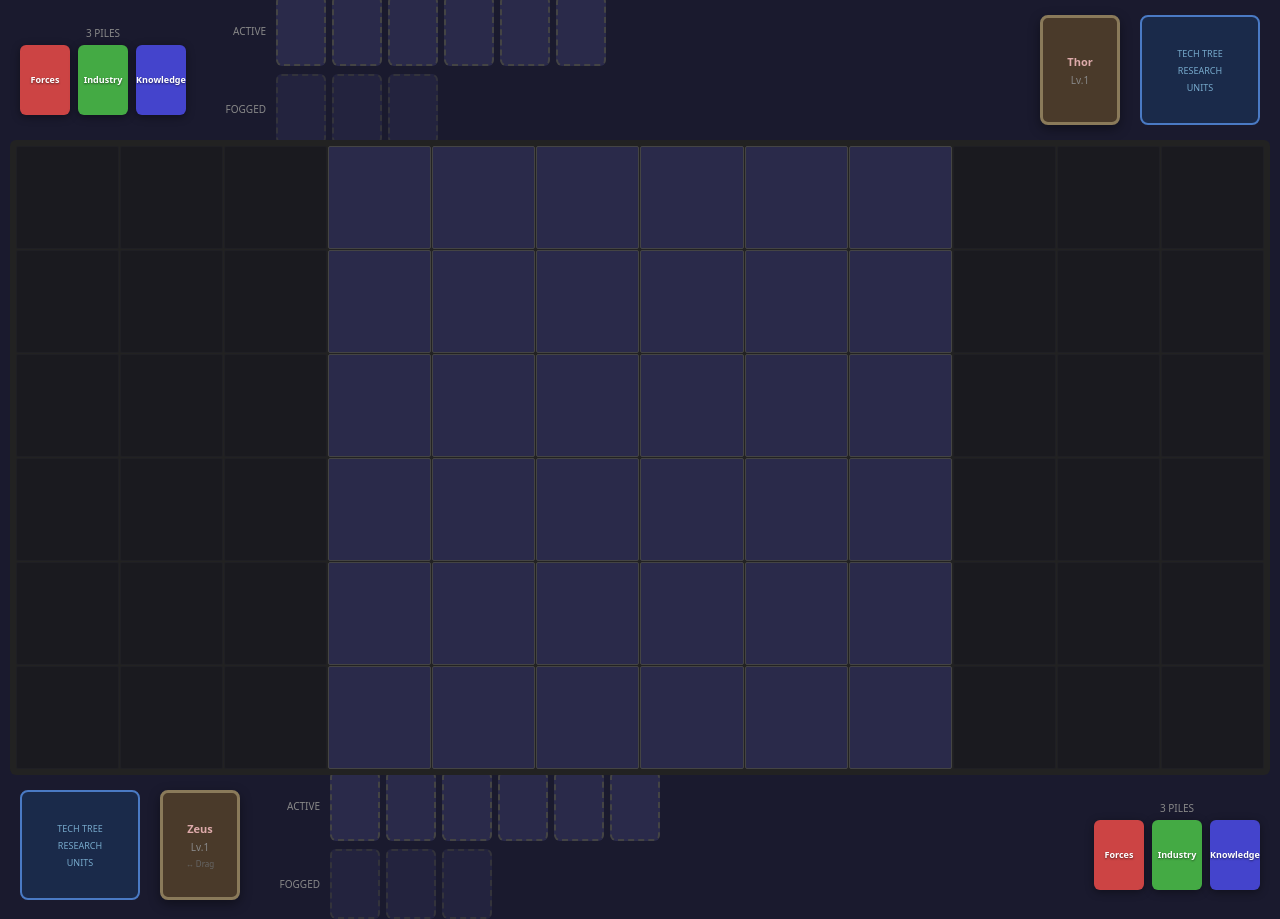
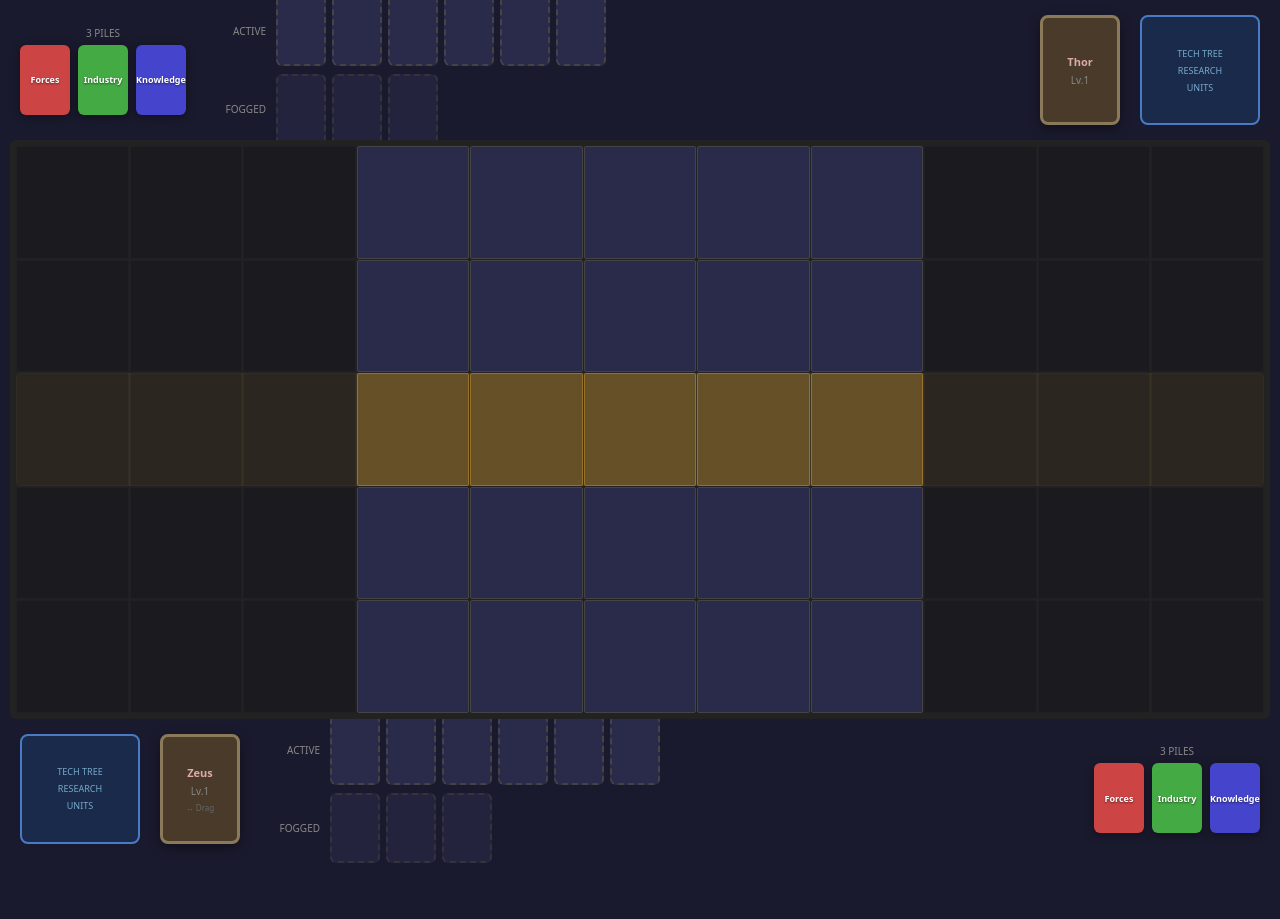
Before and after one commit to hopskotchradio/empires-hand, a React (Vite) app: page / in a window 1280 px wide. After the commit the page ends 863 px from the top, so only its background shows below. Built offline with nearby package versions, Linux system fonts and the light colour scheme.

Commit message:
New layout: 3 fog zones | 5x5 grid with control lane | 3 fog zones

```diff
--- a/src/components/Board.tsx
+++ b/src/components/Board.tsx
@@ -7,11 +7,13 @@ interface BoardProps {
   currentPlayerId: string;
 }
 
-// Grid layout: 3x3 Fog | 6x6 Grid | 3x3 Fog
-const FOG_SIZE = 3;
-const GRID_SIZE = 6;
-const TOTAL_COLS = FOG_SIZE + GRID_SIZE + FOG_SIZE; // 12
-const TOTAL_ROWS = GRID_SIZE; // 6
+// Grid layout: 3 fog zones | 5x5 Grid | 3 fog zones
+// Middle row (row 2) is the control lane
+const FOG_COLS = 3;
+const GRID_SIZE = 5;
+const TOTAL_COLS = FOG_COLS + GRID_SIZE + FOG_COLS; // 11
+const TOTAL_ROWS = GRID_SIZE; // 5
+const CONTROL_LANE_ROW = 2; // Middle row for control points
 
 export const Board: React.FC<BoardProps> = ({ gameState, currentPlayerId }) => {
   const currentPlayer = gameState.players.find(p => p.id === currentPlayerId);
@@ -19,20 +21,20 @@ export const Board: React.FC<BoardProps> = ({ gameState, currentPlayerId }) => {
 
   if (!currentPlayer || !opponent) return null;
 
-  // Track unit positions with state for dragging (positions within the 6x6 grid)
+  // Track unit positions with state for dragging (positions within the 5x5 grid)
   const [unitPositions, setUnitPositions] = useState({
-    'zeus-1': { x: 2, y: 5 }, // Bottom area
-    'thor-1': { x: 3, y: 0 }, // Top area
+    'zeus-1': { x: 2, y: 4 }, // Bottom area
+    'thor-1': { x: 2, y: 0 }, // Top area
   });
 
   const [draggedUnit, setDraggedUnit] = useState<string | null>(null);
 
-  // Convert to unit format for SpriteLayer (add FOG_SIZE offset for rendering)
+  // Convert to unit format for SpriteLayer (add FOG_COLS offset for rendering)
   const units = useMemo(() => [
     {
       id: 'zeus-1',
       card: { ...currentPlayer.hero, id: 'zeus' },
-      gridX: unitPositions['zeus-1'].x + FOG_SIZE,
+      gridX: unitPositions['zeus-1'].x + FOG_COLS,
       gridY: unitPositions['zeus-1'].y,
       isHero: true,
       canMove: true,
@@ -40,7 +42,7 @@ export const Board: React.FC<BoardProps> = ({ gameState, currentPlayerId }) => {
     {
       id: 'thor-1',
       card: { ...opponent.hero, id: 'thor' },
-      gridX: unitPositions['thor-1'].x + FOG_SIZE,
+      gridX: unitPositions['thor-1'].x + FOG_COLS,
       gridY: unitPositions['thor-1'].y,
       isHero: true,
       canMove: false,
@@ -58,12 +60,12 @@ export const Board: React.FC<BoardProps> = ({ gameState, currentPlayerId }) => {
     e.dataTransfer.effectAllowed = 'move';
   }, [units]);
 
-  // Handle drop on grid cell (gridX is already 0-5 within the playable area)
+  // Handle drop on grid cell
   const handleDrop = useCallback((gridX: number, gridY: number, e: React.DragEvent) => {
     e.preventDefault();
     if (!draggedUnit) return;
 
-    // Check bounds (must be within 6x6 playable grid)
+    // Check bounds (must be within 5x5 playable grid)
     if (gridX < 0 || gridX >= GRID_SIZE || gridY < 0 || gridY >= GRID_SIZE) return;
 
     setUnitPositions(prev => ({
@@ -89,12 +91,18 @@ export const Board: React.FC<BoardProps> = ({ gameState, currentPlayerId }) => {
         <div style={styles.gridContainer}>
           <div style={styles.grid}>
             {Array.from({ length: TOTAL_ROWS }).map((_, row) => (
-              <div key={row} style={styles.row}>
+              <div key={row} style={{
+                ...styles.row,
+                // Highlight control lane
+                backgroundColor: row === CONTROL_LANE_ROW ? 'rgba(200, 150, 50, 0.15)' : 'transparent',
+                borderRadius: 4,
+              }}>
                 {Array.from({ length: TOTAL_COLS }).map((_, col) => {
-                  const isLeftFog = col < FOG_SIZE;
-                  const isRightFog = col >= FOG_SIZE + GRID_SIZE;
+                  const isLeftFog = col < FOG_COLS;
+                  const isRightFog = col >= FOG_COLS + GRID_SIZE;
                   const isFog = isLeftFog || isRightFog;
                   const isGrid = !isFog;
+                  const isControlLane = row === CONTROL_LANE_ROW;
                   const isValidDrop = isGrid && draggedUnit !== null;
 
                   return (
@@ -102,13 +110,13 @@ export const Board: React.FC<BoardProps> = ({ gameState, currentPlayerId }) => {
                       key={`${row}-${col}`}
                       style={{
                         ...styles.cell,
-                        backgroundColor: isFog ? '#0a0a1a' : '#2a2a4a',
-                        border: isFog ? '1px solid #1a1a2a' : '1px solid #444',
+                        backgroundColor: isFog ? '#0a0a1a' : (isControlLane ? 'rgba(200, 150, 50, 0.3)' : '#2a2a4a'),
+                        border: isFog ? '1px solid #1a1a2a' : (isControlLane ? '1px solid rgba(200, 150, 50, 0.5)' : '1px solid #444'),
                         cursor: isValidDrop ? 'copy' : 'default',
                         opacity: isFog ? 0.3 : 1,
                       }}
                       onDragOver={isGrid ? handleDragOver : undefined}
-                      onDrop={isGrid ? (e) => handleDrop(col - FOG_SIZE, row, e) : undefined}
+                      onDrop={isGrid ? (e) => handleDrop(col - FOG_COLS, row, e) : undefined}
                     />
                   );
                 })}
@@ -117,8 +125,8 @@ export const Board: React.FC<BoardProps> = ({ gameState, currentPlayerId }) => {
           </div>
           <SpriteLayer
             units={units}
-            width={400}
-            height={200}
+            width={360}
+            height={180}
             onUnitClick={(unit) => console.log('Clicked:', unit.card.name)}
             draggedUnit={draggedUnit}
           />
--- a/src/components/SpriteLayer.tsx
+++ b/src/components/SpriteLayer.tsx
@@ -19,11 +19,11 @@ interface SpriteLayerProps {
   draggedUnit?: string | null;
 }
 
-// Grid config: 3x3 Fog | 6x6 Grid | 3x3 Fog = 12x6
-const FOG_SIZE = 3;
-const GRID_SIZE = 6;
-const TOTAL_COLS = FOG_SIZE + GRID_SIZE + FOG_SIZE; // 12
-const TOTAL_ROWS = GRID_SIZE; // 6
+// Grid config: 3 fog | 5x5 Grid | 3 fog = 11x5
+const FOG_COLS = 3;
+const GRID_SIZE = 5;
+const TOTAL_COLS = FOG_COLS + GRID_SIZE + FOG_COLS; // 11
+const TOTAL_ROWS = GRID_SIZE; // 5
 
 const TILE_SIZE = 28; // Compact square cells for desktop
 
```
